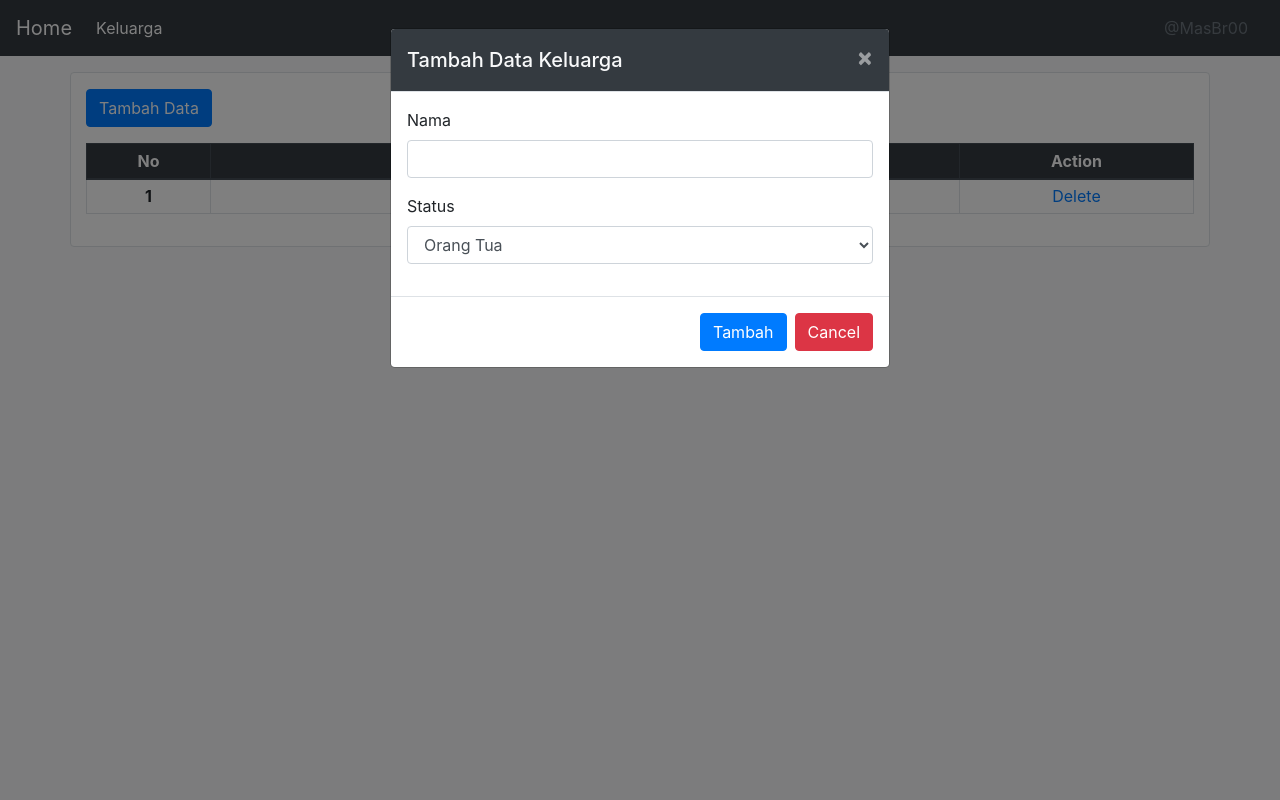
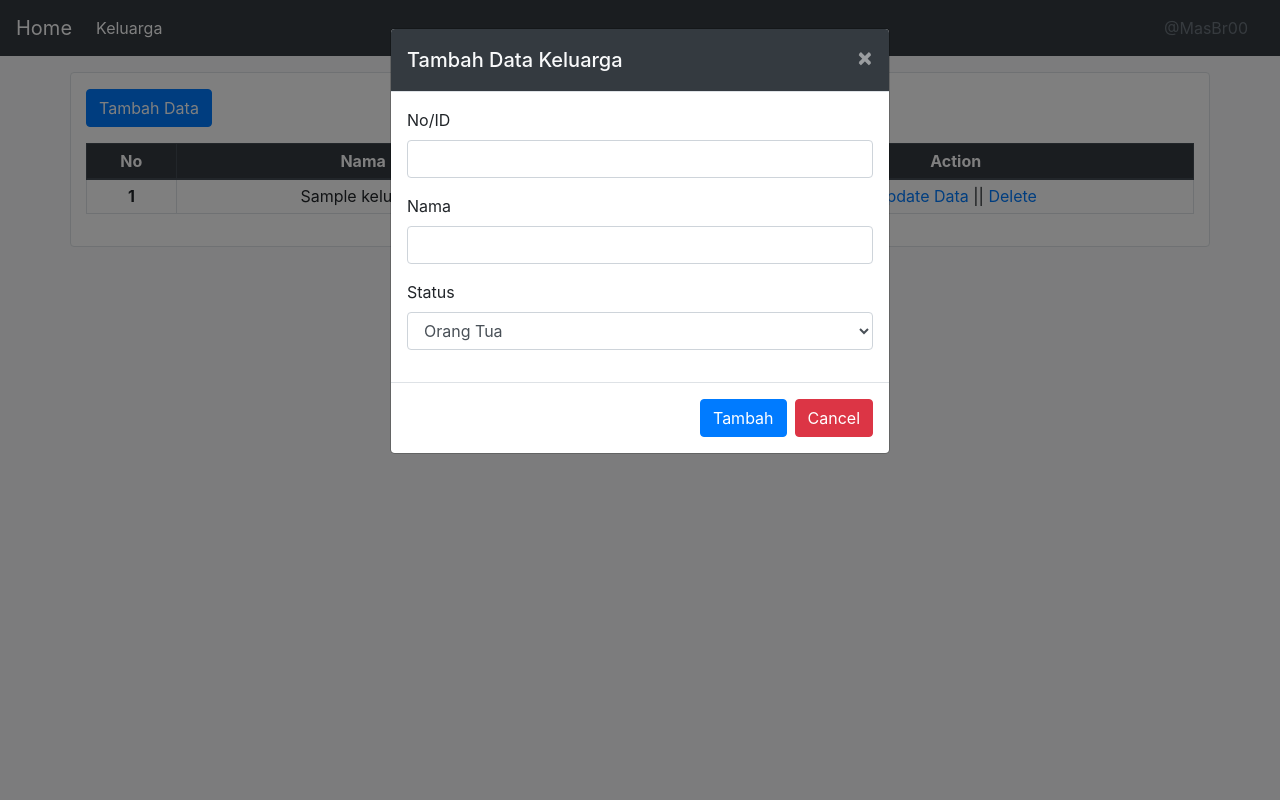
Before and after one commit to Masbr00/TugasMatkulWAD, a PHP site: page / in a window 1280 px wide, after a click on "Tambah Data". Run offline with PHP 8.4, Linux system fonts and the light colour scheme; tables that the repository leaves empty or names only in its code hold one stand-in row (values such as "Sample post").

Commit message:
add & delete using ID

```diff
--- a/week8/hapus.php
+++ b/week8/hapus.php
@@ -2,7 +2,7 @@
     include ('config.php');
 
     try {
-        $sql = "DELETE FROM keluarga WHERE nama='" . $_GET['name'] . "'";
+        $sql = "DELETE FROM keluarga WHERE id='" . $_GET['name'] . "'";
         $conn->exec($sql);
         echo "Berhasil di hapus";
         header("location:index.php");
--- a/week8/index.php
+++ b/week8/index.php
@@ -9,7 +9,7 @@
     <!-- koneksi db -->
     <?php
         include ('config.php');
-        $result = $conn->query('SELECT keluarga.nama, status_keluarga.status FROM keluarga, status_keluarga WHERE keluarga.id_status = status_keluarga.id');
+        $result = $conn->query('SELECT keluarga.id, keluarga.nama, status_keluarga.status FROM keluarga, status_keluarga WHERE keluarga.id_status = status_keluarga.id');
     ?>
     <!-- end of koneksi db -->
     <title>Keluarga</title>
@@ -59,7 +59,7 @@
                         while ($row = $result->fetch(PDO::FETCH_ASSOC)) {
                             echo '<tr>';
                             echo '<th scope="row">';
-                            echo $i=$i+1;
+                            echo $row['id'];
                             echo '</th>';
 
                             echo '<td>';
@@ -72,7 +72,7 @@
 
                             echo '<td>';
                             ?> <!-- POTONG DISINI BUAT LINK AKSI -->
-                            <a href="hapus.php?name=<?php echo $row['nama']; ?>">Delete</a>
+                            <a href="#" data-toggle="modal" data-target="#myModal2">Update Data</a> || <a href="hapus.php?name=<?php echo $row['id']; ?>">Delete</a>
                             <?php // SAMBUNG DISNI UNTUK LANJUT PHP
                             echo '</td>';
                             echo '</tr>';
@@ -80,6 +80,7 @@
                     } catch (PDOException $e) {
                         echo "Gagal: " . $e->getMessage();
                     }
+
                 ?>
                 </tbody>
             </table>
@@ -98,6 +99,11 @@
                         </div>
 
                         <div class="modal-body">
+                            <div class="form-group">
+                                <label>No/ID</label>
+                                <input type="number" name="id" class="form-control"></input>
+                            </div>
+
                             <div class="form-group">
                                 <label>Nama</label>
                                 <input type="text" name="nama" class="form-control"></input>
@@ -131,6 +137,51 @@
         </form>
         <!-- end of MODAL FOR CREATE -->
 
+        <!-- MODAL FOR UPDATE -->
+        <form action="update.php" action="get">
+            <div id="myModal2" class="modal fade" role="dialog">
+                <div class="modal-dialog">
+                    <!-- konten modal -->
+                    <div class="modal-content">
+                        <div class="modal-header bg-dark text-light">
+                            <h5 class="modal-title" style="text-align:left">Update Data Keluarga</h5>
+                            <button type="button" class="close" data-dismiss="modal" style="color:white">&times;</button>
+                        </div>
+
+                        <div class="modal-body">
+
+                            <div class="form-group">
+                                <label>Nama Baru</label>
+                                <input type="text" name="nama" class="form-control"></input>
+                            </div>
+
+                            <div class="form-group">
+                            <label>Status Baru</label>
+                            <select name="statusnya" class="form-control">
+                                <option value ="1">Orang Tua</option>
+                                <option value ="2">Saudara Kandung</option>
+                                <option value ="3">Paman / Om</option>
+                                <option value ="4">Bibi / Tante</option>
+                                <option value ="5">Bude</option>
+                                <option value ="6">Pakde</option>
+                                <option value ="7">Eyang Putri</option>
+                                <option value ="8">Eyang Kangkung</option>
+                                <option value ="9">Saudara Sepupu</option>
+                                <option value ="10">Anak</option>
+                            </select>
+                            </div>
+                        </div>
+
+                        <div class="modal-footer">
+                            <button type="submit" class="btn btn-primary btn-md" name="update" value="update">Update</button>
+                            <button type="button" class="btn btn-danger btn-md" data-dismiss="modal">Cancel</button>
+                        </div>
+                    </div>
+                    <!-- end of konten modal -->
+                </div>
+            </div>
+        </form>
+        <!-- end of MODAL FOR UPDATE -->
 
     </div>
     <!-- end of content -->
--- a/week8/tambah.php
+++ b/week8/tambah.php
@@ -1,10 +1,11 @@
 <?php
     include ('config.php');
     if (isset($_GET['submit'])) {
+        $id = $_GET['id'];
         $name = $_GET['nama'];
         $status = $_GET['statusnya'];
         try {
-            $sql = "INSERT INTO keluarga (nama, id_status) VALUES ('$name','$status')";
+            $sql = "INSERT INTO keluarga (id, nama, id_status) VALUES ('$id', '$name','$status')";
             $conn->exec($sql);
             echo "Berhasil di tambah";
             header("location:index.php");
```
Also changed, not shown: week8/update.php (+18 -0 lines).
